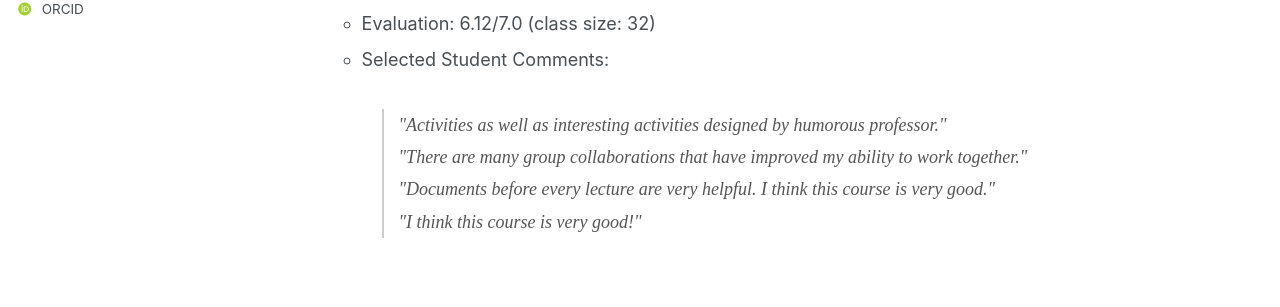
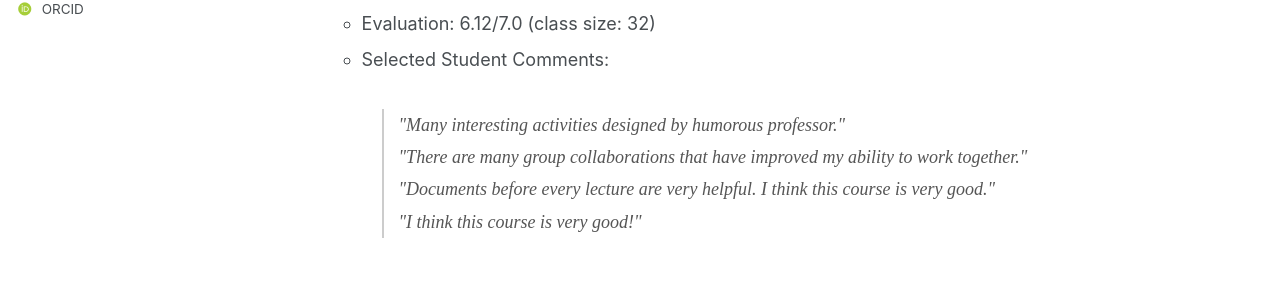
Before and after one commit to elaine-ran-li/elaine-ran-li.github.io, a Jekyll site: the page built from _pages/teaching.html, in a window 1280 px wide and 1037 px high. Shown: the part 535-842 px from the top of the window. Built offline with Jekyll 4.4.1, drawn with Linux system fonts in a browser that asks for light colours; some web fonts are replaced; a script bundle is joined from its source files by our own code; library files that are not in the unit come from our copies.

Commit message:
Update teaching.html

```diff
--- a/_pages/teaching.html
+++ b/_pages/teaching.html
@@ -31,7 +31,7 @@ author_profile: true
       <li>Evaluation: 6.12/7.0 (class size: 32)</li>
       <li>Selected Student Comments:</li>
         <blockquote style="border-left: 2px solid #ccc; margin-left: 20px; padding-left: 15px; color: #555; font-family: 'Times New Roman', serif; font-style: italic; line-height: 1.8;">
-          "Activities as well as interesting activities designed by humorous professor."<br>
+          "Many interesting activities designed by humorous professor."<br>
           "There are many group collaborations that have improved my ability to work together."<br>
           "Documents before every lecture are very helpful. I think this course is very good."<br>
           "I think this course is very good!"
```
